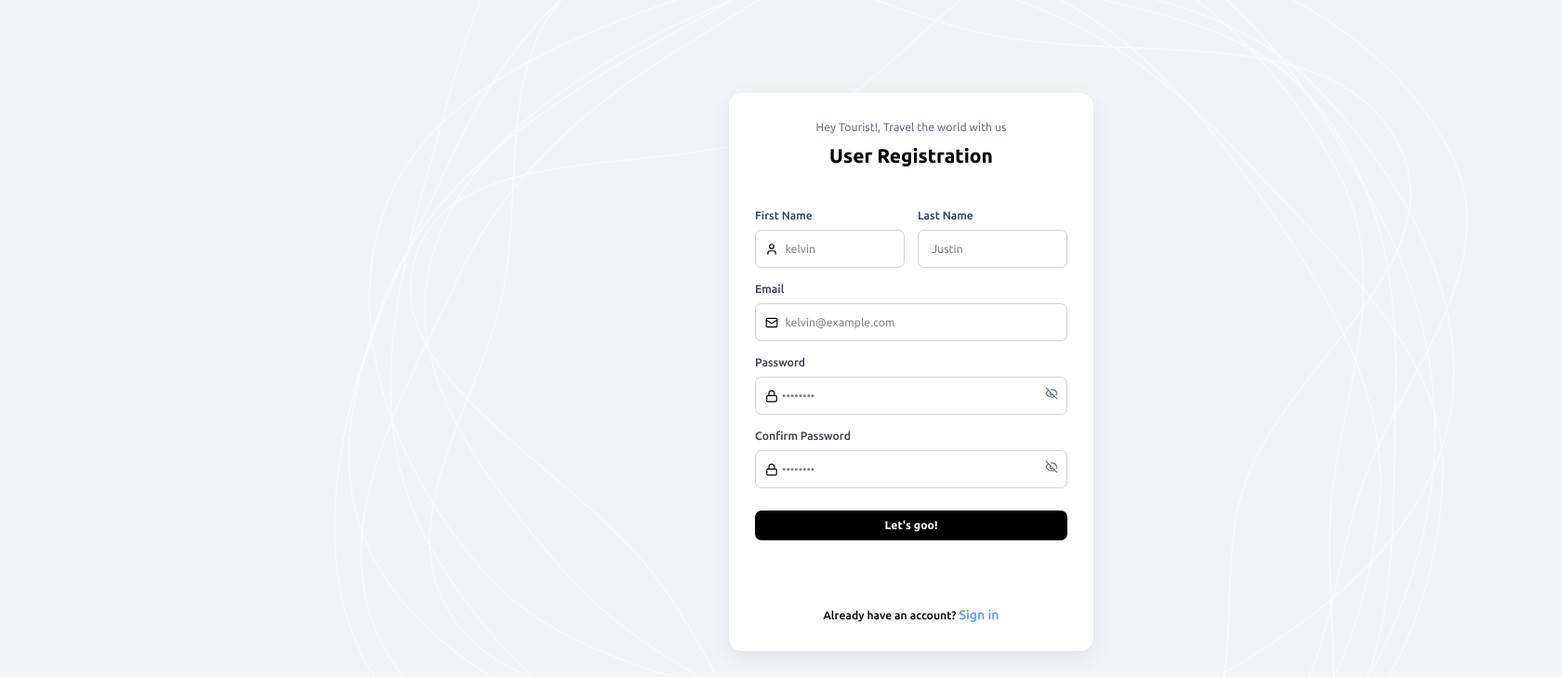
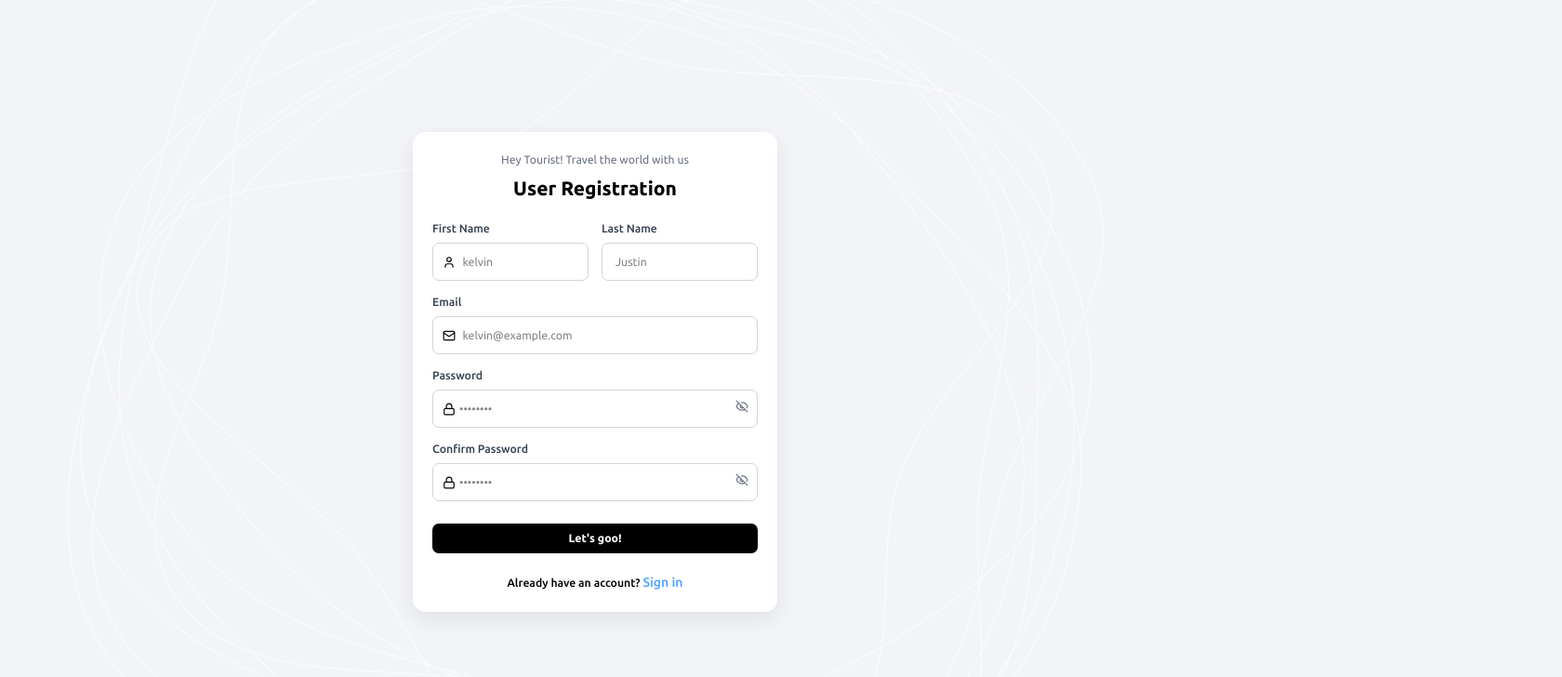
Before and after one commit to KelvinJ-cyber/visa-application-frontend, a React (Vite) app: page /register in a window 1280 px wide. Shown: the top 728 px of the page at 93% size, 1680 px wide, since content can reach past the window. Built offline with nearby package versions, Linux system fonts and the light colour scheme.

Commit message:
style: update layout and styling for authentication and dashboard component. Ready for deployment

```diff
--- a/src/auth/admin/AdminLogin.jsx
+++ b/src/auth/admin/AdminLogin.jsx
@@ -90,7 +90,7 @@ const AdminLogin = () => {
   return (
     <>
       <Card
-        className=" h-120 flex ml-230 shadow-lg w-100 mt-40"
+        className="w-full max-w-md mx-4 sm:mx-auto mt-50 shadow-lg"
         style={{ fontFamily: "var(--font-ubuntu)" }}
       >
         <CardHeader className="text-center">
--- a/src/auth/user/Login.jsx
+++ b/src/auth/user/Login.jsx
@@ -97,7 +97,7 @@ const Login = () => {
   return (
     <>
       <Card
-        className="flex ml-230 h-120 shadow-lg w-120 mt-40"
+        className="w-full max-w-md mx-4 sm:mx-auto mt-50 shadow-lg"
         style={{ fontFamily: "var(--font-ubuntu)" }}
       >
         <CardHeader className="text-center">
--- a/src/auth/user/Register.jsx
+++ b/src/auth/user/Register.jsx
@@ -67,7 +67,7 @@ const Register = () => {
   return (
     <>
       <div
-        className=" min-h-screen ml-80 flex items-center justify-center bg-[#f2f4f8] p-8 w-400"
+        className="min-h-screen flex items-center justify-center bg-[#f2f4f8] p-6"
         style={{
           fontFamily: "var(--font-ubuntu)",
           backgroundImage: "url('./Group.png')",
@@ -75,20 +75,20 @@ const Register = () => {
           backgroundPosition: "center",
         }}
       >
-        <div className="w-full max-w-md bg-white rounded-2xl p-8 shadow-[0_8px_24px_rgba(0,0,0,0.08)]">
-          <div className=" flex justify-center text-sm text-gray-500 mb-2">
-            Hey Tourist!, Travel the world with us{" "}
+        <div className="w-full mx-4 sm:mx-auto sm:max-w-md bg-white rounded-2xl p-6 shadow-[0_8px_24px_rgba(0,0,0,0.08)]">
+          <div className="flex justify-center text-sm text-gray-500 mb-2">
+            Hey Tourist! Travel the world with us
           </div>
-          <h2 className="text-2xl flex justify-center font-semibold text-black mb-12">
+          <h2 className="text-2xl text-center font-semibold text-black mb-6">
             User Registration
           </h2>
 
-          <form onSubmit={handleRegisterSubmit} className="space-y-4  mb-20">
-            <div className="grid grid-cols-2 gap-4">
+          <form onSubmit={handleRegisterSubmit} className="space-y-4 mb-6">
+            <div className="grid grid-cols-1 sm:grid-cols-2 gap-4">
               <div className="">
                 <label
                   htmlFor="firstName"
-                  className="block mr-25 mb-2 text-sm font-medium text-gray-700"
+                  className="block mb-2 text-sm font-medium text-gray-700"
                 >
                   First Name
                 </label>
@@ -113,7 +113,7 @@ const Register = () => {
               <div className="">
                 <label
                   htmlFor="lastName"
-                  className="block mr-25 mb-2 text-sm font-medium text-gray-700"
+                  className="block mb-2 text-sm font-medium text-gray-700"
                 >
                   Last Name
                 </label>
@@ -139,7 +139,7 @@ const Register = () => {
             <div>
               <label
                 htmlFor="email"
-                className="block  mr-85 mb-2 text-sm font-medium text-gray-700"
+                className="block mb-2 text-sm font-medium text-gray-700"
               >
                 Email
               </label>
@@ -165,7 +165,7 @@ const Register = () => {
             <div>
               <label
                 htmlFor="password"
-                className="block mr-85 mb-2 text-sm font-medium text-gray-700"
+                className="block mb-2 text-sm font-medium text-gray-700"
               >
                 Password
               </label>
@@ -203,7 +203,7 @@ const Register = () => {
             <div>
               <label
                 htmlFor="confirmPassword"
-                className="block mr-65 mb-2 text-sm font-medium text-gray-700"
+                className="block mb-2 text-sm font-medium text-gray-700"
               >
                 Confirm Password
               </label>
@@ -259,10 +259,7 @@ const Register = () => {
             )}
 
             <Button
-              className="w-full mt-3 py-3 rounded-lg font-semibold bg-black text-white
-                                     transition-all duration-300 ease-in-out
-                                     hover:bg-[#333] hover:scale-105 hover:shadow-lg
-                                     active:scale-95"
+              className="w-full mt-3 py-3 rounded-lg font-semibold bg-black text-white transition-all duration-300 ease-in-out hover:bg-[#333] hover:scale-105 hover:shadow-lg active:scale-95"
               disabled={loading}
               type="submit"
             >
@@ -277,7 +274,7 @@ const Register = () => {
             </Button>
           </form>
 
-          <div className="text-center">
+          <div className="text-center mt-2">
             <button
               type="button"
               onClick={() => navigate("/login")}
--- a/src/auth/user/RequestResetOtp.jsx
+++ b/src/auth/user/RequestResetOtp.jsx
@@ -66,7 +66,7 @@ const RequestResetOtp = () => {
   return (
     <>
       <div className="ml-230 w-120  min-h-screen mt-50  ">
-        <div className="w-full  max-w-md p-8 bg-white border border-black/5 rounded-2xl shadow-md">
+        <div className="w-full mx-4 sm:mx-auto sm:max-w-md p-6 bg-white border border-black/5 rounded-2xl shadow-md">
           <h1 className="text-2xl font-semibold text-black mb-2 justify-center flex">
             Forgot your password?
           </h1>
--- a/src/auth/user/ResetPassword.jsx
+++ b/src/auth/user/ResetPassword.jsx
@@ -130,7 +130,7 @@ const ResetPassword = () => {
   return (
     <>
       <div className="min-h-screen flex items-center justify-center">
-        <div className="w-full max-w-md p-8 bg-white border border-black/5 rounded-2xl shadow-md">
+        <div className="w-full mx-4 sm:mx-auto sm:max-w-md p-6 bg-white border border-black/5 rounded-2xl shadow-md">
           <h1 className="text-2xl font-semibold text-black mb-2 flex justify-center ">
             Reset your password
           </h1>
--- a/src/auth/user/VerifyEmail.jsx
+++ b/src/auth/user/VerifyEmail.jsx
@@ -91,7 +91,7 @@ const VerifyEmail = () => {
   return (
     <>
       <div
-        className="max-w-md mt-70 flex-1 mx-auto p-6 rounded-xl shadow-lg border h-100 bg-white"
+        className="max-w-md w-full mx-4 sm:mx-auto sm:max-w-md mt-50 p-6 rounded-xl shadow-lg border bg-white "
         style={{
           fontFamily: "var(--font-ubuntu)",
         }}
--- a/src/components/landing_page/header.jsx
+++ b/src/components/landing_page/header.jsx
@@ -47,7 +47,7 @@ export function Header() {
               <a
                 key={link.href}
                 href={link.href}
-                className=" font-medium text-foreground/80 hover:text-primary transition-colors text-[14px]"
+                className="font-semibold text-foreground hover:text-primary transition-colors text-[14px]"
               >
                 {link.label}
               </a>
@@ -57,7 +57,7 @@ export function Header() {
           {/* Desktop CTA Buttons */}
           <div className="hidden md:flex items-center gap-3">
             <Button variant="ghost" asChild>
-              <Link to="/login">Sign In</Link>
+              <Link to="/login" className="">Sign In</Link>
             </Button>
             <Button asChild>
               <Link to="/admin/login">Agent Login</Link>
@@ -82,7 +82,7 @@ export function Header() {
                 <a
                   key={link.href}
                   href={link.href}
-                  className="text-sm font-medium text-foreground/80 hover:text-primary transition-colors py-2"
+                  className="text-sm font-semibold text-foreground/80 hover:text-primary transition-colors py-2"
                   onClick={() => setIsMobileMenuOpen(false)}
                 >
                   {link.label}
--- a/src/services/axios.js
+++ b/src/services/axios.js
@@ -2,14 +2,14 @@
 import axios from "axios";
 
 const instance = axios.create({
-  baseURL: "http://localhost:8080",
+  baseURL: "https://visa-application-site.onrender.com",
   headers: { "Content-Type": "application/json" },
   timeout: 200000, // Request timeout in milliseconds
 });
 
-// Create a separate instance for file uploads
+//  Create a separate instance for file uploads
 const uploadApi = axios.create({
-  baseURL: 'http://localhost:8080/api/user/documents',
+  baseURL: 'https://visa-application-site.onrender.com/api/user/documents',
   timeout: 30000, // Longer timeout for file uploads
   headers: {
     'Content-Type': 'multipart/form-data',
```
Also changed, not shown: src/user/DashBoard.jsx (+26 -5 lines), src/user/pages/DashBoardSidebar.jsx (+24 -4 lines).
